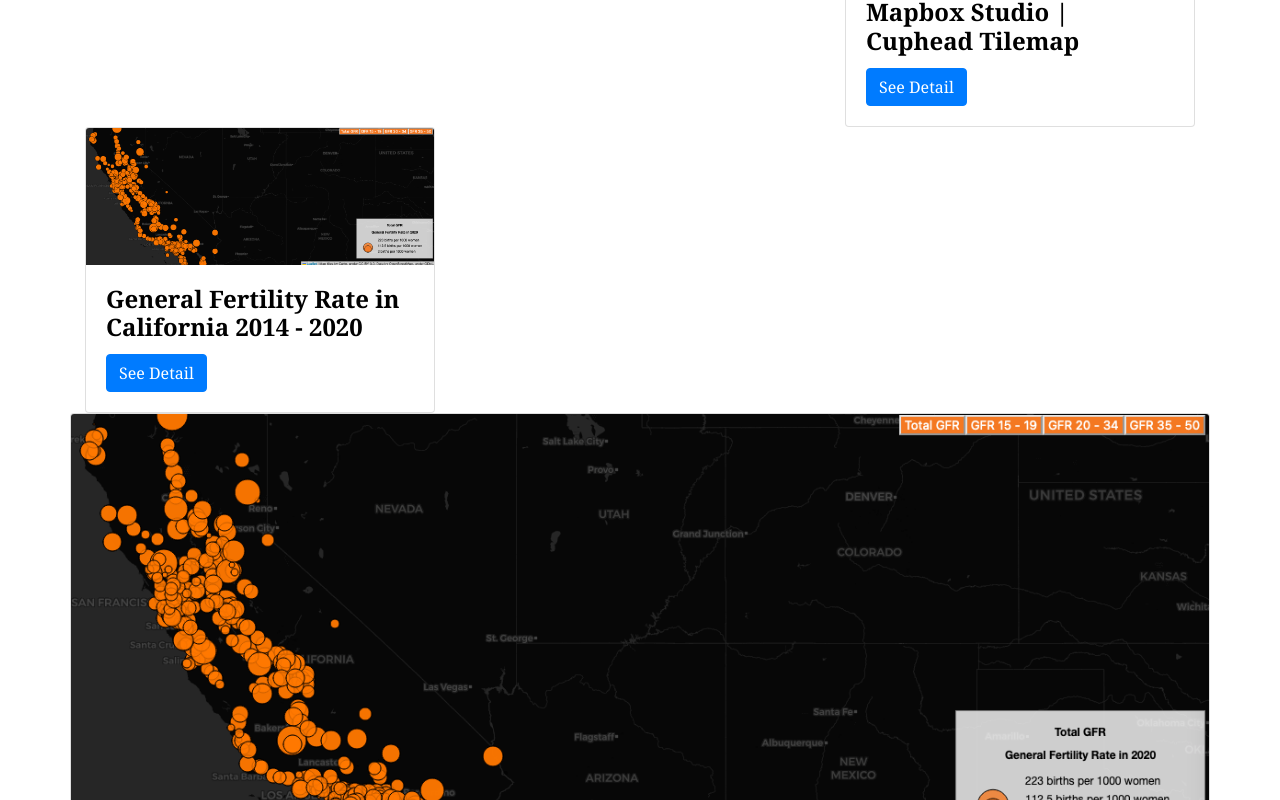
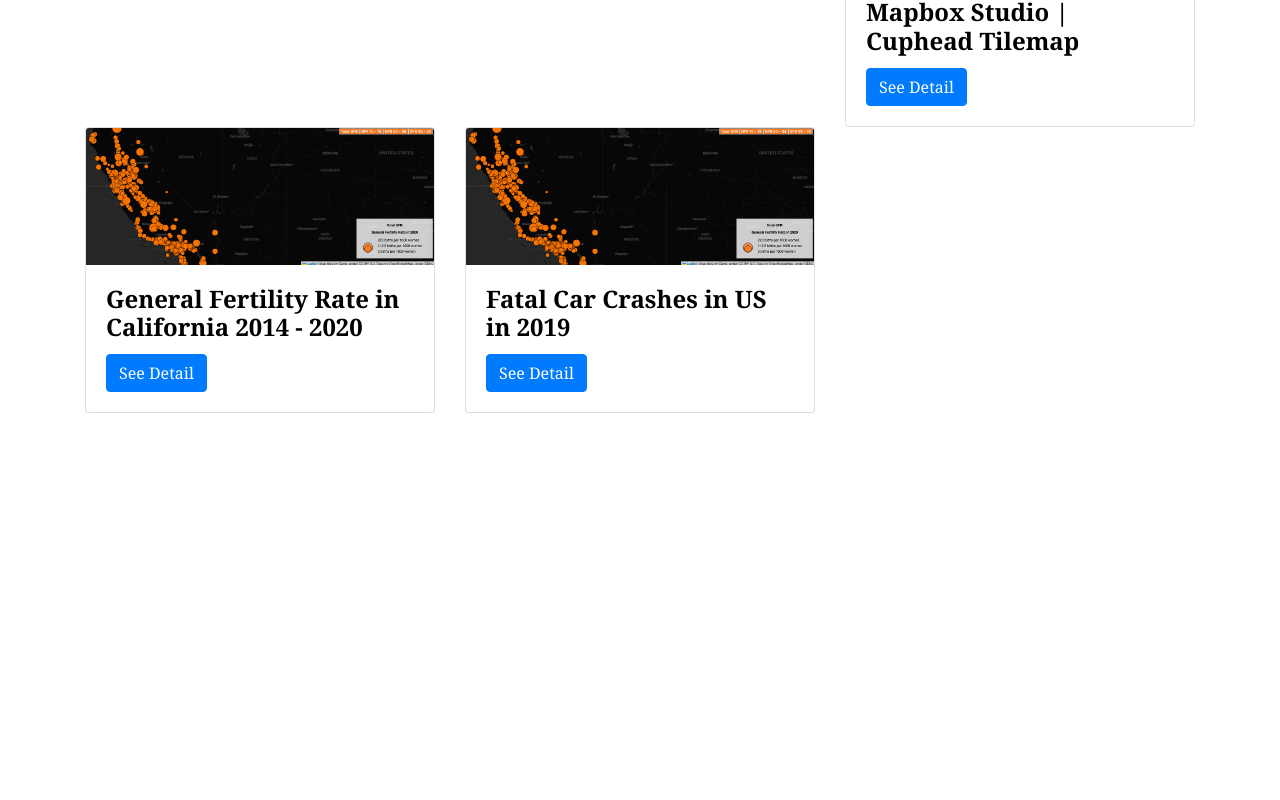
Before and after one commit to AGOMEZ28/Alex-Gomez-Portfolio, a plain HTML site: page index.html in a window 1280 px wide. Shown: the part 660-1460 px from the top of the page. After the commit the page ends 1073 px from the top, so only its background shows below. Drawn offline with nearby package versions, Linux system fonts and the light colour scheme.

Commit message:
fixed portfolio & d3 page

```diff
--- a/index.html
+++ b/index.html
@@ -45,11 +45,11 @@
             <h2>Portfolio</h2>
         </div>
     </div>
+
     <div class="container">
+        <div class="row">
 
-        <div class="row">
             <div class="col-md-4">
-
                 <div class="card">
                     <a href="portfolio/bike-race-map.html">
                         <img class="card-img-top" src="assets/bike-race-map.png" alt="bike race map"></a>
@@ -98,6 +98,8 @@
                 </div>
 
             </div>
+               <div class="col-md-4">
+
             <div class="card">
             <a href="portfolio/fatal_crashes_d3.html">
                 <img class="card-img-top" src="assets/GFR_Leaflet.png" alt="Fatal Car Crashes in US 2019"></a>
@@ -106,10 +108,9 @@
                 <a href="portfolio/fatal_crashes_d3.html" class="btn btn-primary">See Detail</a>
             </div>
         </div>
+    </div>
 
     </div>
-
-        </div>
     </div>
 
     <!--put your external script links here-->
--- a/portfolio/fatal_crashes_d3.html
+++ b/portfolio/fatal_crashes_d3.html
@@ -53,14 +53,15 @@
     <div class="container-fluid">
         <div class="row">
             <div class="col-md-12 portfolio-image">
+<script type="text/javascript" src="../lib/d3.js"></script>
+<script type="text/javascript" src="../lib/d3-selection-multi.min.js"></script>
+<script type="text/javascript" src="../lib/topojson.min.js"></script>
+<script type="text/javascript" src="../lib/simple-statistics.min.js"></script>
 <script type="text/javascript" src="../js/d3map.js"></script>
 The data shown in this map was obtained from the NHTSA Fatality Analysis Reporting System (FARS) & USDOT FHA Highway Statistics Series.
 </div>
 </div>
 </div>
-<script type="text/javascript" src="../lib/d3.js"></script>
-<script type="text/javascript" src="../lib/d3-selection-multi.min.js"></script>
-<script type="text/javascript" src="../lib/topojson.min.js"></script>
-<script type="text/javascript" src="../lib/simple-statistics.min.js"></script>
+
 </body>
 </html>
```
